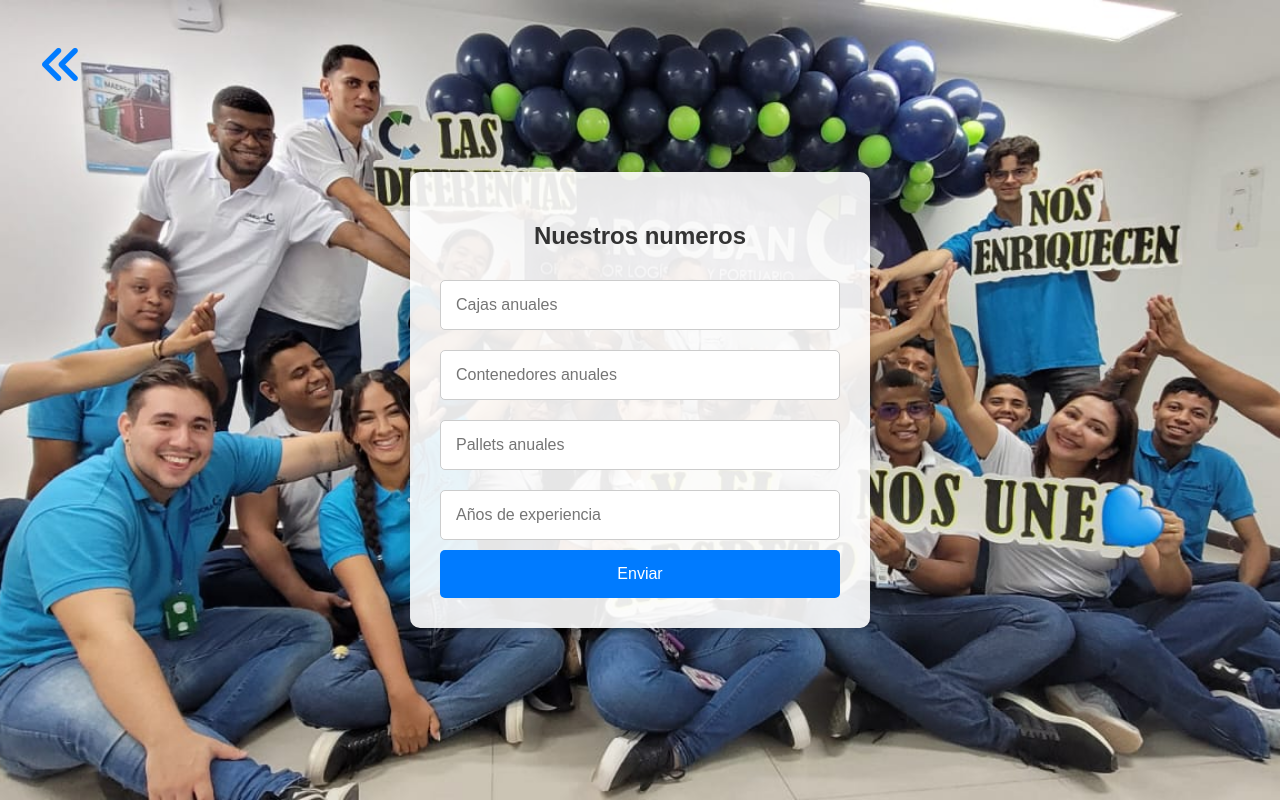
After one commit to DuvanBonilla/cargo_principal, a PHP site: page /login/main.php in a window 1280 px wide. The commit adds this page. Run offline with PHP 8.4, Linux system fonts and the light colour scheme; the visitor is signed in with stand-in values (Sample User, id 1).

Commit message:
inicio de la creacion del actualizar

```diff
--- /dev/null
+++ b/login/main.css
@@ -0,0 +1,78 @@
+/* Estilos para el fondo */
+body {
+  margin: 0;
+  padding: 0;
+  font-family: Arial, sans-serif;
+  height: 100vh;
+  background: url("../image/page-social/valores.jpeg") no-repeat center center
+    fixed;
+  background-size: cover;
+  display: flex;
+  justify-content: center;
+  align-items: center;
+}
+
+/* Contenedor centrado */
+.container {
+  background-color: rgba(255, 255, 255, 0.9);
+  padding: 30px;
+  border-radius: 10px;
+  box-shadow: 0px 4px 10px rgba(0, 0, 0, 0.2);
+  text-align: center;
+  max-width: 400px;
+  width: 100%;
+}
+
+/* Estilos para el formulario */
+.form h2 {
+  margin-bottom: 20px;
+  color: #333;
+}
+
+/* Estilos para los inputs */
+.input {
+  width: 100%;
+  padding: 15px;
+  margin: 10px 0;
+  border: 1px solid #ccc;
+  border-radius: 5px;
+  font-size: 16px;
+  box-sizing: border-box;
+  outline: none;
+  transition: border 0.3s;
+}
+
+/* Efecto al pasar sobre el input */
+.input:focus {
+  border-color: #007bff;
+}
+
+/* Estilos para el botón */
+.btn {
+  width: 100%;
+  padding: 15px;
+  background-color: #007bff;
+  color: #fff;
+  border: none;
+  border-radius: 5px;
+  cursor: pointer;
+  font-size: 16px;
+  transition: background-color 0.3s;
+}
+
+/* Efecto hover sobre el botón */
+.btn:hover {
+  background-color: #0056b3;
+}
+.icon-back-menu {
+  position: absolute;
+  top: 45px;
+  left: 45px;
+  font-size: 37px;
+  color: #007bff;
+  text-decoration: none;
+}
+
+.icon-back-menu:hover {
+  color: #007bff;
+}
--- /dev/null
+++ b/login/main.php
@@ -0,0 +1,32 @@
+<?php
+session_start();
+if(!isset($_SESSION['codigo'])){
+    header("Location: ../index.php");
+    exit();
+}
+?>
+<!DOCTYPE html>
+<html lang="es">
+<head>
+    <meta charset="UTF-8">
+    <meta name="viewport" content="width=device-width, initial-scale=1.0">
+    <title>Formulario Estilizado</title>
+    <link rel="stylesheet" href="https://cdnjs.cloudflare.com/ajax/libs/font-awesome/6.0.0-beta3/css/all.min.css">
+    <link rel="stylesheet" href="main.css">
+</head>
+<body>
+<a href="session_destroyer.php" class="icon-back-menu">
+<i class="fa-solid fa-angles-left fa-beat"></i>
+       </a>
+    <div class="container">
+        <form class="form" action = "ctr_nuestros_numeros.php" method = "POST">
+            <h2>Nuestros numeros</h2>
+            <input type="text" name = "cajas_anuales"placeholder="Cajas anuales" class="input">
+            <input type="text" name = "contenedores_anuales" placeholder="Contenedores anuales" class="input">
+            <input type="text" name = "pallets_anuales" placeholder="Pallets anuales" class="input">
+            <input type="text" name = "años_experiencia"placeholder="Años de experiencia" class="input">
+            <button type="submit" class="btn">Enviar</button>
+        </form>
+    </div>
+</body>
+</html>
```
Also changed, not shown: login/ctr_login.php (+6 -6 lines), login/ctr_nuestros_numeros.php (added, +11 -0 lines), login/val_login.php (+0 -7 lines), login/val_nuestros_numeros.php (added).
